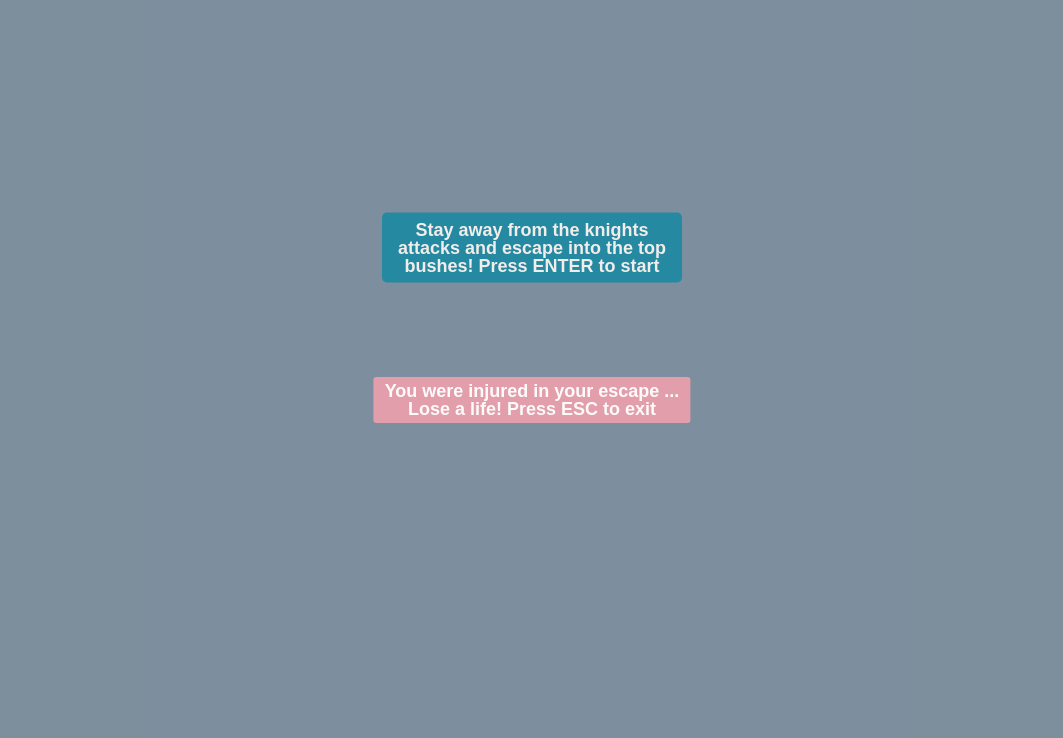
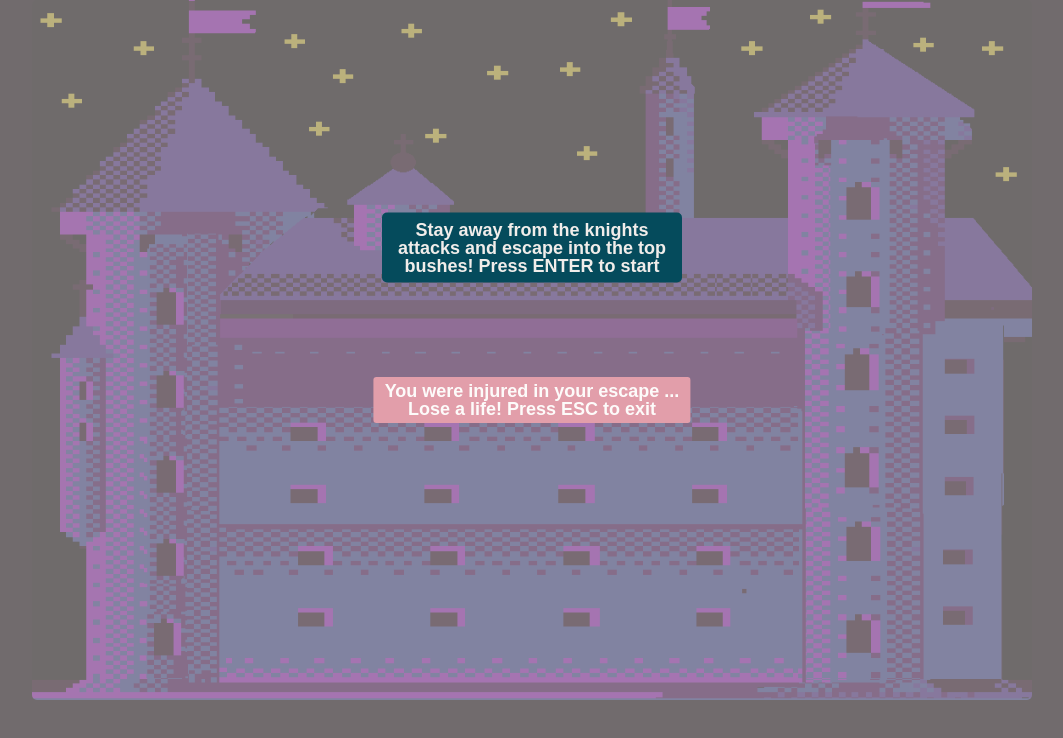
Before and after one commit to jasminellok/kings-crown, a website built with webpack: page index.html in a window 1280 px wide. Shown: the whole page, without its empty margins (108-1171 px from the left). Built offline with nearby package versions, Linux system fonts and the light colour scheme.

Commit message:
Add background castle image

```diff
--- a/index.html
+++ b/index.html
@@ -10,6 +10,11 @@
 </head>
 
 <body>
+    <div class="castle-game">
+        <img src="src/images/bg-castle.png" alt="main-bg" class="main-bg">
+        <div class="castle-board"></div>
+
+    </div>
 
     <div class="minigame">
         <div class="canvas-success"><div>You Escaped Successfully! <div> Press ESC to exit </div></div></div>
--- a/src/styles/index.scss
+++ b/src/styles/index.scss
@@ -1,13 +1,15 @@
 body {
-  background-color: rgb(48, 121, 170);
+  background-color: rgb(8, 0, 8);
+  display: flex;
+  justify-content: center;
+  align-items: center;
 }
 
-
-
-
-
-
-
+.main-bg {
+  border-radius: 5px;
+  width: 1000px;
+  height: 700px;
+}
 
 
 /////////////////////////////////////
@@ -84,7 +86,7 @@ body {
   font-family: Arial, Helvetica, sans-serif;
   color: rgb(241, 237, 234);
   border-radius: 5px;
-  background-color: rgb(37, 137, 161);
+  background-color: rgb(5, 75, 92);
   text-align: center;
 }
 
```
Also changed, not shown: src/images/bg-castle.png (added).
